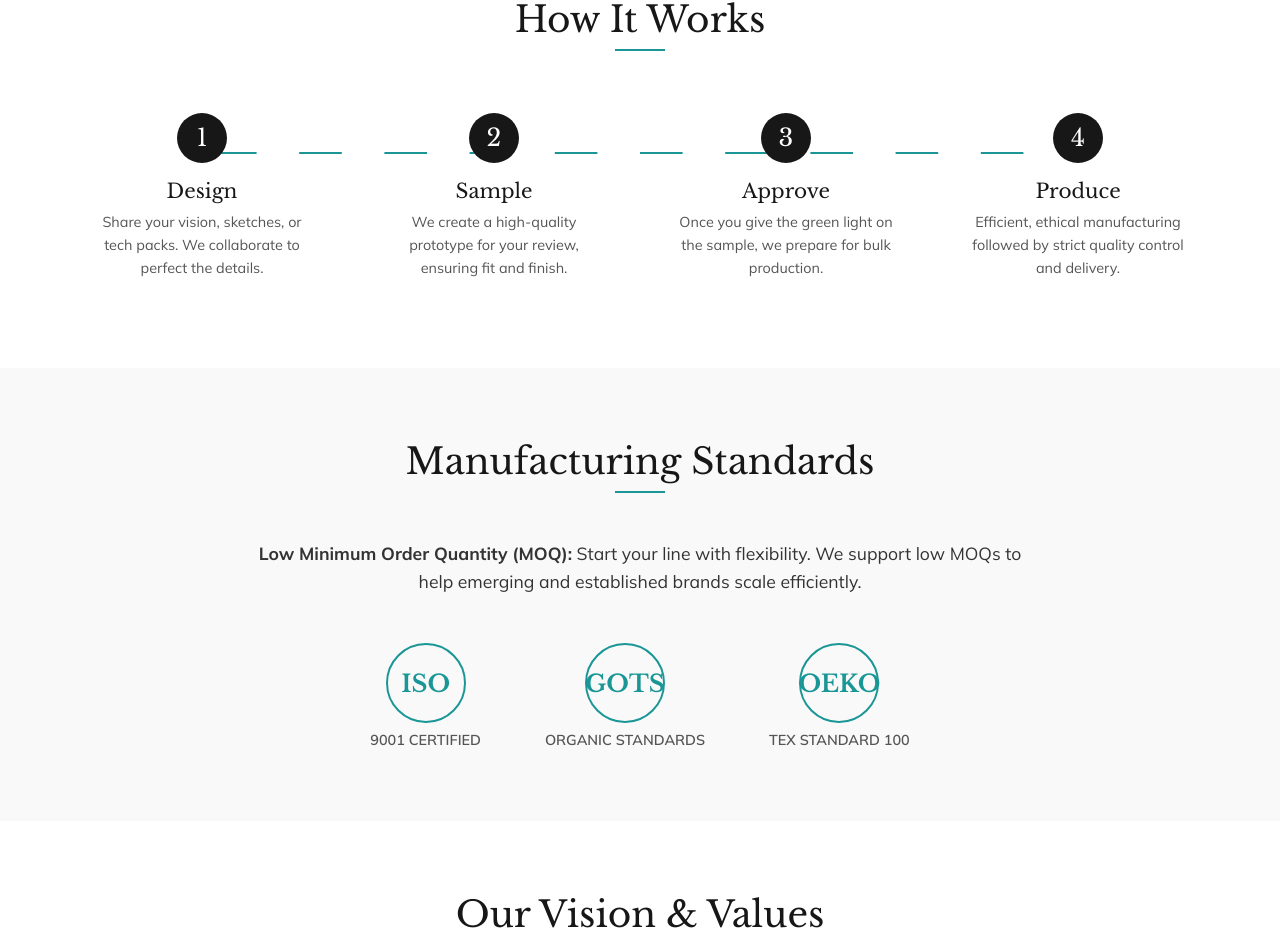
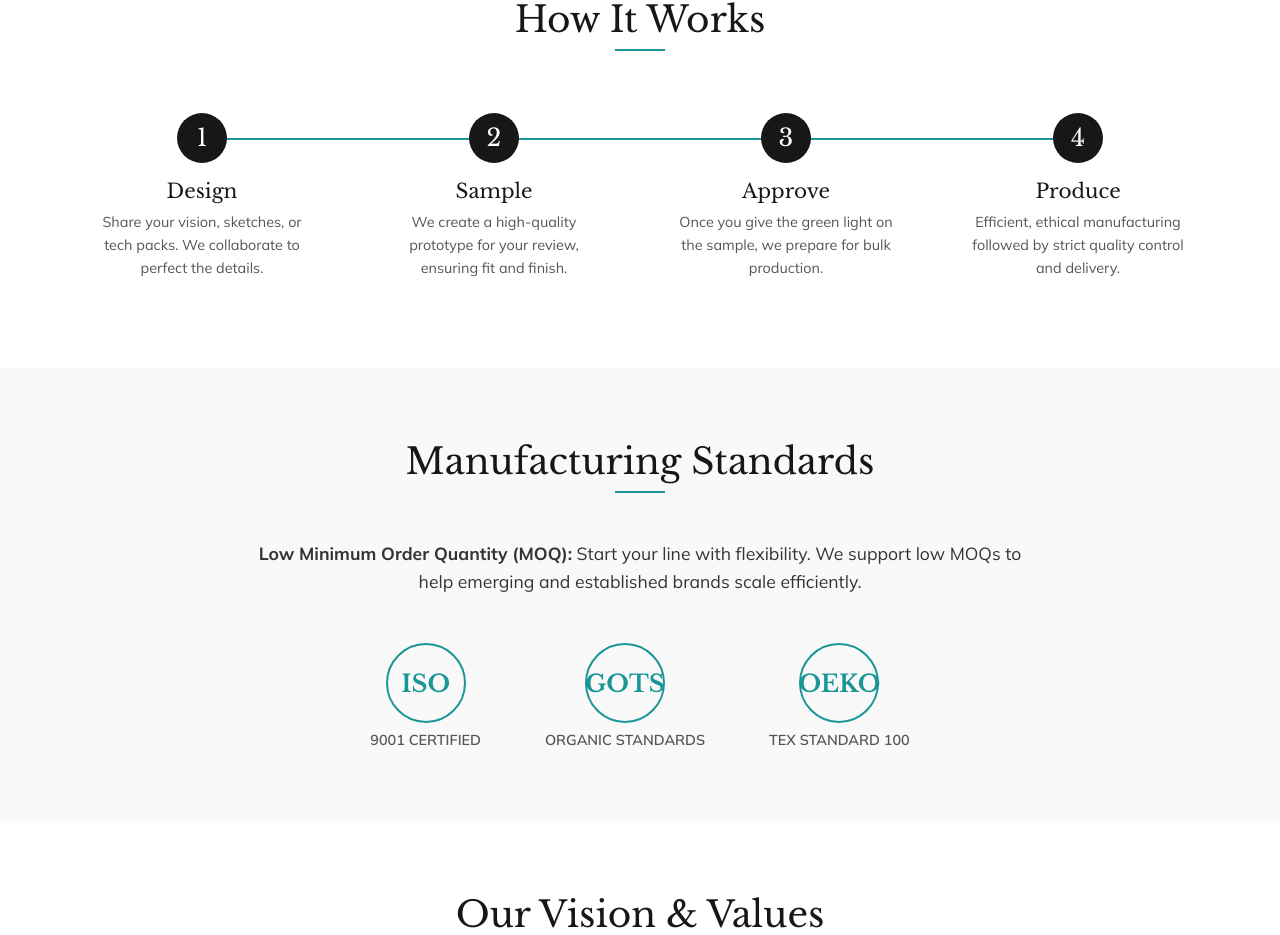
Before and after one commit to ANGA9/NubiraCreation, a React (Vite) app: page / in a window 1280 px wide. Shown: the part 2709-3644 px from the top of the page. Built offline with nearby package versions, Linux system fonts and the light colour scheme.

Commit message:
style: replace dashed timeline SVG with solid animated line

```diff
--- a/src/App.tsx
+++ b/src/App.tsx
@@ -259,13 +259,13 @@ function App() {
           <motion.div className="process-grid" variants={staggerContainer} initial="initial" whileInView="whileInView" viewport={{ once: true, margin: "-50px" }}>
 
             <div className="process-connector">
-              <motion.svg width="100%" height="2" preserveAspectRatio="none" viewBox="0 0 100 2">
-                <motion.line
-                  x1="0" y1="1" x2="100" y2="1"
-                  stroke="var(--accent-color)" strokeWidth="2" strokeDasharray="5,5"
-                  variants={lineDraw}
-                />
-              </motion.svg>
+              <motion.div
+                style={{ width: '100%', height: '2px', backgroundColor: 'var(--accent-color)', transformOrigin: 'left' }}
+                initial={{ scaleX: 0 }}
+                whileInView={{ scaleX: 1 }}
+                viewport={{ once: true }}
+                transition={{ duration: 1.5, ease: "easeInOut" }}
+              />
             </div>
 
             <motion.div className="process-step" variants={staggerItem}>
```
